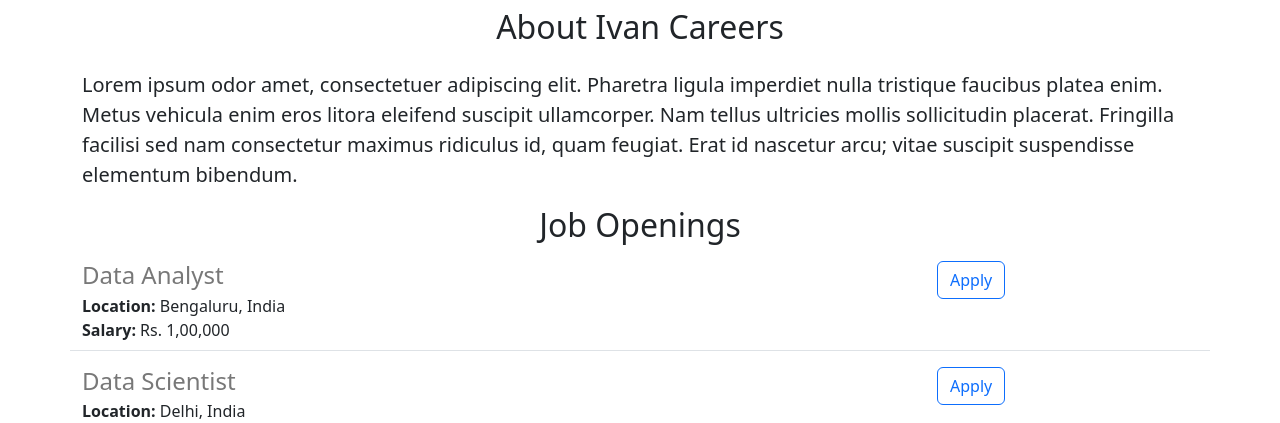
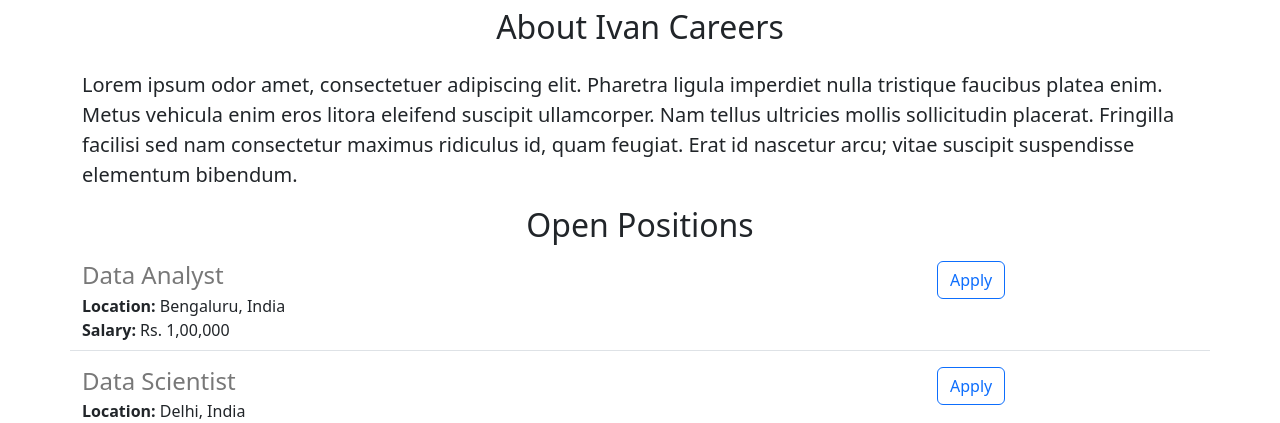
Before and after one commit to Lugo1222/ivan-careers-website, a Flask app: page / in a window 1280 px wide. Shown: the part 440-863 px from the top of the page. Run offline with Flask 3, Linux system fonts and the light colour scheme.

Commit message:
small update

```diff
--- a/templates/home.html
+++ b/templates/home.html
@@ -21,7 +21,7 @@
     <p class="lead">
       Lorem ipsum odor amet, consectetuer adipiscing elit. Pharetra ligula imperdiet nulla tristique faucibus platea enim. Metus vehicula enim eros litora eleifend suscipit ullamcorper. Nam tellus ultricies mollis sollicitudin placerat. Fringilla facilisi sed nam consectetur maximus ridiculus id, quam feugiat. Erat id nascetur arcu; vitae suscipit suspendisse elementum bibendum.
     </p>
-    <h2 class="text-center">Job Openings</h2>
+    <h2 class="text-center">Open Positions</h2>
     <p>
       {% for job in jobs %}
        {% include 'jobitem.html' %}
```
